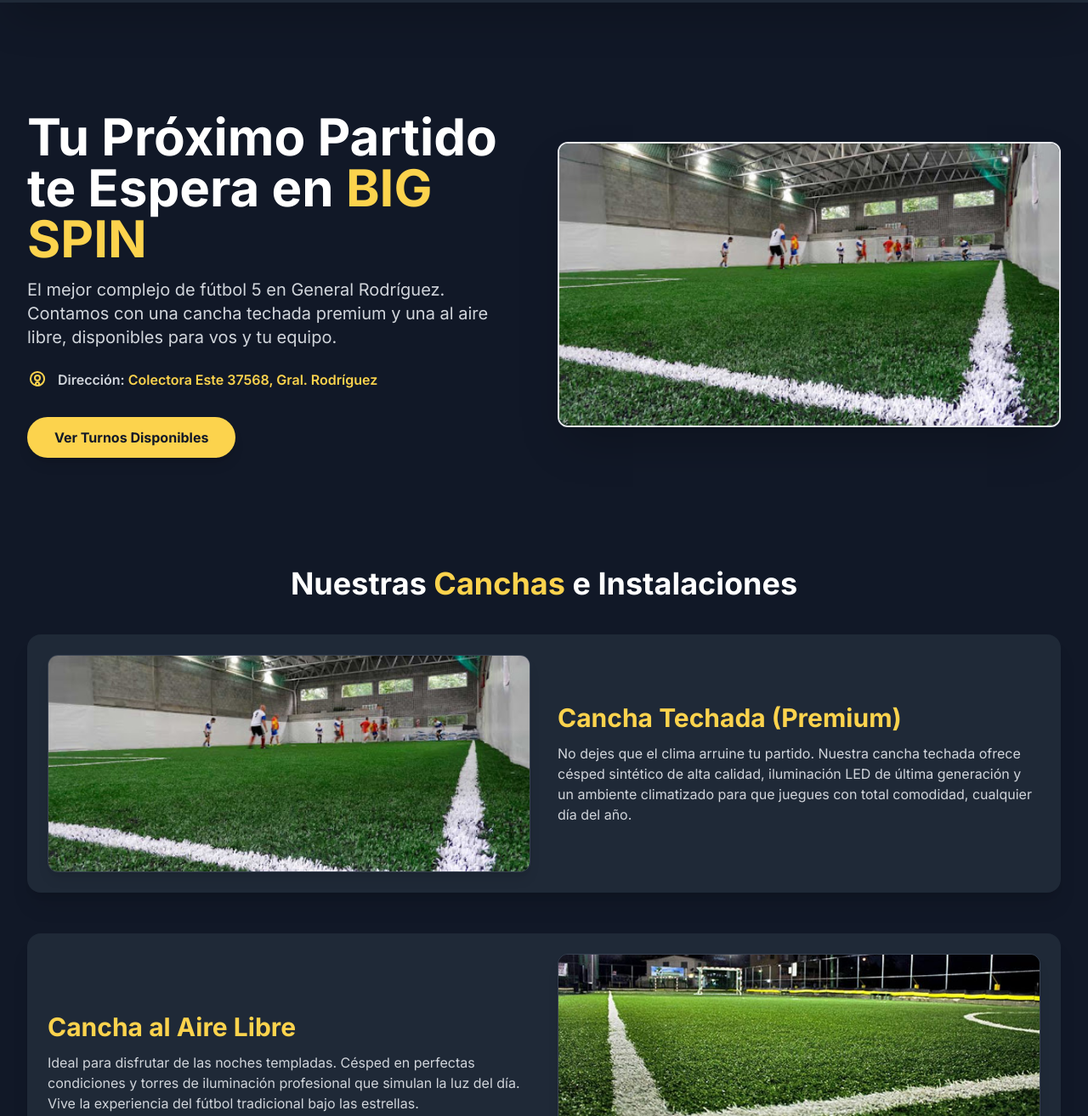
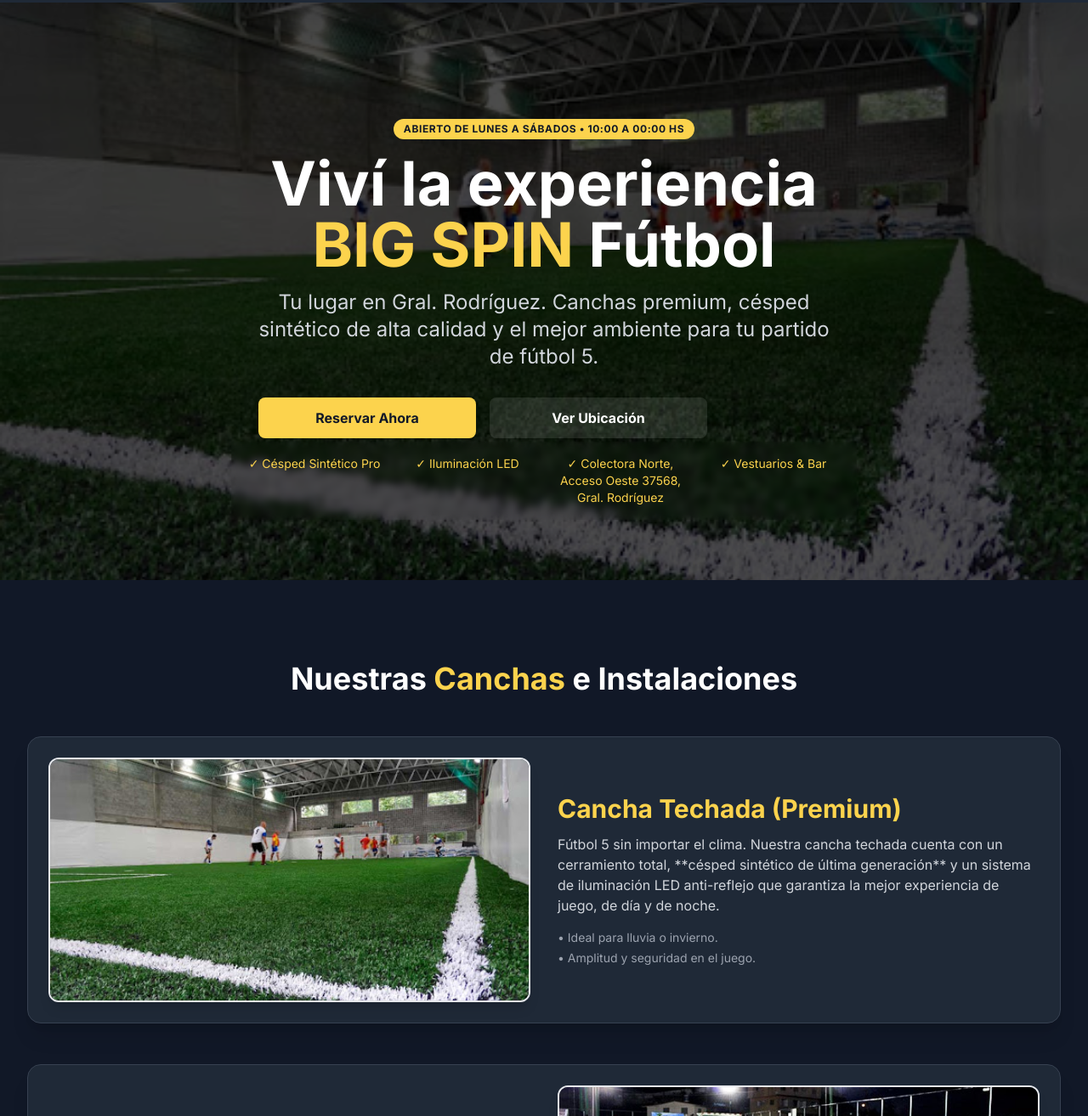
Before and after one commit to pablomendo/bigspinfutbol5, a plain HTML site: page index.html in a window 1280 px wide. Shown: the part 61-1375 px from the top of the page at 85% size. Drawn offline with nearby package versions, Linux system fonts and the light colour scheme; no server answers.

Commit message:
index.html

```diff
--- a/index.html
+++ b/index.html
@@ -61,6 +61,31 @@
             color: var(--color-dark) !important;
             font-weight: 700;
         }
+
+        /* Estilo para la sección Hero (Home) */
+        #home-hero {
+            background-image: url('assets/cancha-techada.jpeg'); /* Usamos la cancha techada como fondo */
+            background-size: cover;
+            background-position: center;
+            position: relative;
+            min-height: 85vh;
+            display: flex;
+            align-items: center;
+            text-align: center;
+        }
+        #home-hero::before {
+            content: '';
+            position: absolute;
+            top: 0;
+            left: 0;
+            right: 0;
+            bottom: 0;
+            background: rgba(0, 0, 0, 0.7); /* Oscurece la imagen para que el texto resalte */
+        }
+        #home-hero > div {
+            position: relative;
+            z-index: 10;
+        }
     </style>
 </head>
 <body class="p-0">
@@ -96,81 +121,95 @@
         </div>
     </nav>
 
-    <!-- Content Wrapper -->
-    <div class="max-w-7xl mx-auto px-4 sm:px-6 lg:px-8 py-8 space-y-16">
+    <!-- 1. Home / Hero Section (Inspirado en Samaa Padel) -->
+    <section id="home-hero" class="relative">
+        <div class="max-w-7xl mx-auto px-4 sm:px-6 lg:px-8 pt-16 pb-24 text-white">
+            <div class="inline-block px-3 py-1 mb-4 bg-primary text-gray-900 font-bold rounded-full text-xs uppercase tracking-wider">
+                ABIERTO DE LUNES A SÁBADOS • 10:00 A 00:00 HS
+            </div>
+            <h1 class="text-5xl md:text-7xl font-extrabold mb-4 leading-tight">
+                Viví la experiencia <br>
+                <span class="text-primary">BIG SPIN</span> Fútbol
+            </h1>
+            <p class="text-xl md:text-2xl text-gray-300 mb-8 max-w-2xl mx-auto md:mx-0">
+                Tu lugar en Gral. Rodríguez. Canchas premium, césped sintético de alta calidad y el mejor ambiente para tu partido de fútbol 5.
+            </p>
+            <div class="flex flex-col sm:flex-row justify-center md:justify-start space-y-4 sm:space-y-0 sm:space-x-4">
+                <a href="#reservas" class="py-3 px-8 bg-primary text-gray-900 font-bold rounded-lg shadow-lg hover:bg-yellow-300 transition-colors inline-block w-64">
+                    Reservar Ahora
+                </a>
+                <a href="https://maps.app.goo.gl/TU_DIRECCION_MAPA" target="_blank" class="py-3 px-8 bg-white/10 text-white font-bold rounded-lg shadow-lg hover:bg-white/20 transition-colors inline-block w-64">
+                    Ver Ubicación
+                </a>
+            </div>
 
-        <!-- 1. Home / Presentación -->
-        <section id="home" class="pt-16 md:pt-24 min-h-[60vh] flex items-center">
-            <div class="grid md:grid-cols-2 gap-8 items-center">
-                <div>
-                    <h1 class="text-5xl md:text-6xl font-extrabold mb-4 leading-tight text-white">
-                        Tu Próximo Partido te Espera en <span class="text-primary">BIG SPIN</span>
-                    </h1>
-                    <p class="text-xl text-gray-300 mb-6">
-                        El mejor complejo de fútbol 5 en General Rodríguez. Contamos con una cancha techada premium y una al aire libre, disponibles para vos y tu equipo.
-                    </p>
-                    <div class="flex items-center space-x-3 text-gray-300 mt-4">
-                        <!-- Icono de ubicación (simulado con SVG) -->
-                        <svg xmlns="http://www.w3.org/2000/svg" class="h-6 w-6 text-primary" fill="none" viewBox="0 0 24 24" stroke="currentColor" stroke-width="2">
-                            <path stroke-linecap="round" stroke-linejoin="round" d="M17.657 16.727A8 8 0 016.343 5.273v0A8 8 0 0117.657 16.727zM12 13a3 3 0 100-6 3 3 0 000 6z" />
-                            <path stroke-linecap="round" stroke-linejoin="round" d="M12 19c-1.105 0-2-.895-2-2s.895-2 2-2 2 .895 2 2-.895 2-2 2z" />
-                        </svg>
-                        <p class="font-semibold">
-                            Dirección: <span class="text-primary">Colectora Este 37568, Gral. Rodríguez</span>
-                        </p>
-                    </div>
-                    <a href="#reservas" class="mt-8 inline-block py-3 px-8 bg-primary text-gray-900 font-bold rounded-full shadow-lg hover:bg-yellow-300 transition-colors transform hover:scale-105">
-                        Ver Turnos Disponibles
-                    </a>
-                </div>
-                <!-- Imagen de impacto (Cancha Techada) -->
-                <div class="hidden md:block">
-                    <img src="assets/cancha-techada.jpeg" alt="Cancha Techada Big Spin" class="w-full h-auto rounded-xl shadow-2xl border-2 border-primary/50 object-cover">
+            <!-- Datos rápidos en la parte inferior del hero -->
+            <div class="absolute bottom-0 left-0 right-0 p-4 card/50 backdrop-blur-sm">
+                <div class="max-w-7xl mx-auto grid grid-cols-2 md:grid-cols-4 gap-4 text-center text-sm font-medium">
+                    <p class="text-primary">✓ Césped Sintético Pro</p>
+                    <p class="text-primary">✓ Iluminación LED</p>
+                    <p class="text-primary">✓ Colectora Norte, Acceso Oeste 37568, Gral. Rodríguez</p>
+                    <p class="text-primary">✓ Vestuarios & Bar</p>
                 </div>
             </div>
-        </section>
+        </div>
+    </section>
+    <!-- Fin Home / Hero Section -->
+
+
+    <!-- Content Wrapper -->
+    <div class="max-w-7xl mx-auto px-4 sm:px-6 lg:px-8 py-8 space-y-20">
 
         <!-- 2. Canchas e Instalaciones (Galería más organizada) -->
         <section id="canchas" class="pt-16">
-            <h2 class="text-4xl font-bold text-center mb-10 text-white">Nuestras <span class="text-primary">Canchas</span> e Instalaciones</h2>
+            <h2 class="text-4xl font-bold text-center mb-12 text-white">Nuestras <span class="text-primary">Canchas</span> e Instalaciones</h2>
 
             <div class="space-y-12">
 
                 <!-- Cancha Techada -->
-                <div class="grid md:grid-cols-2 gap-8 items-center card p-6 rounded-2xl shadow-xl">
-                    <img src="assets/cancha-techada.jpeg" alt="Cancha Techada" class="w-full h-64 object-cover rounded-xl shadow-lg border border-gray-700">
+                <div class="grid md:grid-cols-2 gap-8 items-center card p-6 rounded-2xl shadow-xl border border-gray-700">
+                    <img src="assets/cancha-techada.jpeg" alt="Cancha Techada" class="w-full h-72 object-cover rounded-xl shadow-lg border-2 border-primary/50">
                     <div>
                         <h3 class="text-3xl font-bold text-primary mb-3">Cancha Techada (Premium)</h3>
                         <p class="text-gray-300">
-                            No dejes que el clima arruine tu partido. Nuestra cancha techada ofrece césped sintético de alta calidad, iluminación LED de última generación y un ambiente climatizado para que juegues con total comodidad, cualquier día del año.
+                            Fútbol 5 sin importar el clima. Nuestra cancha techada cuenta con un cerramiento total, **césped sintético de última generación** y un sistema de iluminación LED anti-reflejo que garantiza la mejor experiencia de juego, de día y de noche.
                         </p>
+                        <ul class="text-gray-400 mt-4 space-y-1 text-sm">
+                            <li>• Ideal para lluvia o invierno.</li>
+                            <li>• Amplitud y seguridad en el juego.</li>
+                        </ul>
                     </div>
                 </div>
 
                 <!-- Cancha al Aire Libre -->
-                <div class="grid md:grid-cols-2 gap-8 items-center card p-6 rounded-2xl shadow-xl">
+                <div class="grid md:grid-cols-2 gap-8 items-center card p-6 rounded-2xl shadow-xl border border-gray-700">
                     <div class="md:order-2">
-                        <img src="assets/cancha-exterior.jpeg" alt="Cancha Exterior de Noche" class="w-full h-64 object-cover rounded-xl shadow-lg border border-gray-700">
+                        <img src="assets/cancha-exterior.jpeg" alt="Cancha Exterior de Noche" class="w-full h-72 object-cover rounded-xl shadow-lg border-2 border-primary/50">
                     </div>
                     <div class="md:order-1">
                         <h3 class="text-3xl font-bold text-primary mb-3">Cancha al Aire Libre</h3>
                         <p class="text-gray-300">
-                            Ideal para disfrutar de las noches templadas. Césped en perfectas condiciones y torres de iluminación profesional que simulan la luz del día. Vive la experiencia del fútbol tradicional bajo las estrellas.
+                            Perfecta para disfrutar del aire libre y las noches. Ofrece un excelente **césped de alto tráfico** y potentes torres de iluminación profesional. El ambiente ideal para el fútbol entre amigos.
                         </p>
+                         <ul class="text-gray-400 mt-4 space-y-1 text-sm">
+                            <li>• Clásico fútbol bajo las estrellas.</li>
+                            <li>• Amplia zona de calentamiento.</li>
+                        </ul>
                     </div>
                 </div>
 
                 <!-- Vestuarios y Área Social -->
-                <div class="grid grid-cols-1 sm:grid-cols-2 gap-6 pt-6">
-                    <div class="card p-6 rounded-xl shadow-lg">
-                         <img src="assets/vestuario.jpeg" alt="Vestuarios Modernos" class="w-full h-40 object-cover rounded-lg mb-4">
-                         <h4 class="text-xl font-bold text-white mb-2">Vestuarios Modernos</h4>
-                         <p class="text-gray-400 text-sm">Espacios amplios y limpios, ideales para ducharse y prepararse antes y después de cada encuentro.</p>
+                <h3 class="text-3xl font-bold text-center text-white pt-10">Servicios Adicionales</h3>
+                <div class="grid grid-cols-1 md:grid-cols-2 gap-8 pt-4">
+                    <div class="card p-6 rounded-2xl shadow-xl flex flex-col items-start border border-gray-700">
+                         <img src="assets/vestuario.jpeg" alt="Vestuarios Modernos" class="w-full h-48 object-cover rounded-lg mb-4">
+                         <h4 class="text-xl font-bold text-white mb-2">Vestuarios Amplios y Limpios</h4>
+                         <p class="text-gray-400 text-sm">Duchas privadas, lockers y un ambiente impecable para que tu experiencia post-partido sea tan buena como el juego.</p>
                     </div>
-                    <div class="card p-6 rounded-xl shadow-lg">
-                        <img src="assets/area-descanso.jpeg" alt="Área de descanso y bar" class="w-full h-40 object-cover rounded-lg mb-4">
-                        <h4 class="text-xl font-bold text-white mb-2">Área de Descanso / Bar</h4>
-                        <p class="text-gray-400 text-sm">Refrescos y snacks disponibles. El punto de encuentro perfecto para el tercer tiempo.</p>
+                    <div class="card p-6 rounded-2xl shadow-xl flex flex-col items-start border border-gray-700">
+                        <img src="assets/area-descanso.jpeg" alt="Área de descanso y bar" class="w-full h-48 object-cover rounded-lg mb-4">
+                        <h4 class="text-xl font-bold text-white mb-2">Bar & Tercer Tiempo</h4>
+                        <p class="text-gray-400 text-sm">Disfruta de bebidas frías, snacks y un área de descanso cómoda y techada para analizar el partido con tu equipo.</p>
                     </div>
                 </div>
 
@@ -179,7 +218,7 @@
 
         <!-- 3. Calendario de Reservas (Mantenemos la funcionalidad) -->
         <section id="reservas" class="pt-16">
-            <h2 class="text-4xl font-bold text-center mb-10 text-white">Reservá Tu Turno</h2>
+            <h2 class="text-4xl font-bold text-center mb-10 text-white">Reservá Tu Turno <span class="text-primary">Online</span></h2>
 
             <main class="grid grid-cols-1 lg:grid-cols-4 gap-8">
 
@@ -205,7 +244,7 @@
 
                 <!-- Sidebar/Reservation Form (1/4 width on desktop) -->
                 <aside class="lg:col-span-1 sticky top-20 h-fit">
-                    <div class="p-6 card rounded-xl shadow-2xl">
+                    <div class="p-6 card rounded-xl shadow-2xl border border-gray-700">
                         <h3 class="text-xl font-semibold mb-4 text-primary">Confirmar Reserva</h3>
 
                         <div id="selected-reservation" class="mb-4 p-3 bg-gray-900 rounded-lg hidden">
@@ -256,7 +295,7 @@
     <!-- Footer Section -->
     <footer class="mt-8 p-6 text-center text-gray-400 border-t border-gray-700 card">
         <p>&copy; 2025 Big Spin. Todos los derechos reservados.</p>
-        <p class="text-sm mt-1">Ubicación: Colectora Este 37568, Gral. Rodríguez</p>
+        <p class="text-sm mt-1">Ubicación: Colectora Norte, Acceso Oeste 37568, Gral. Rodríguez</p>
         <p class="text-sm">Contacto: bigspinbond@gmail.com</p>
     </footer>
 
```
